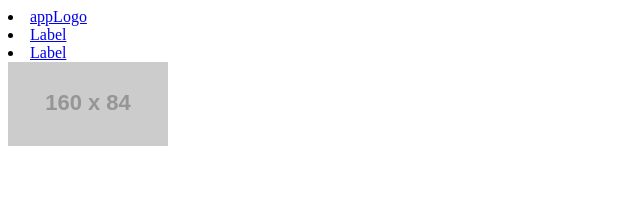
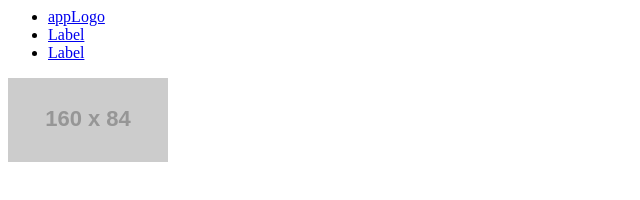
Before and after one commit to giova95/PPM, a plain HTML site: page index.html in a window 1280 px wide. Shown: the whole page, without its empty margins (0-640 px from the left). Drawn offline with Linux system fonts and the light colour scheme; placeholder pictures from the web are drawn by us.

Commit message:
add container

```diff
--- a/index.html
+++ b/index.html
@@ -1,4 +1,5 @@
 <html>
+
 <head>
     <title></title>
     <link rel="stylesheet" href="style/style.css" type="text/css">
@@ -7,9 +8,13 @@
 <body>
     <header>
         <nav class="navbar">
-            <li><a href="#" id = "logo">appLogo</a></li>
-            <li><a href="#" class = "label">Label</a></li>
-            <li><a href="#" class = "label">Label</a></li>
+            <div>
+                <ul class=menu>
+                    <li><a href="#" id="logo">appLogo</a></li>
+                    <li><a href="#" class="label">Label</a></li>
+                    <li><a href="#" class="label">Label</a></li>
+                </ul>
+            </div>
 
         </nav>
     </header>
```
